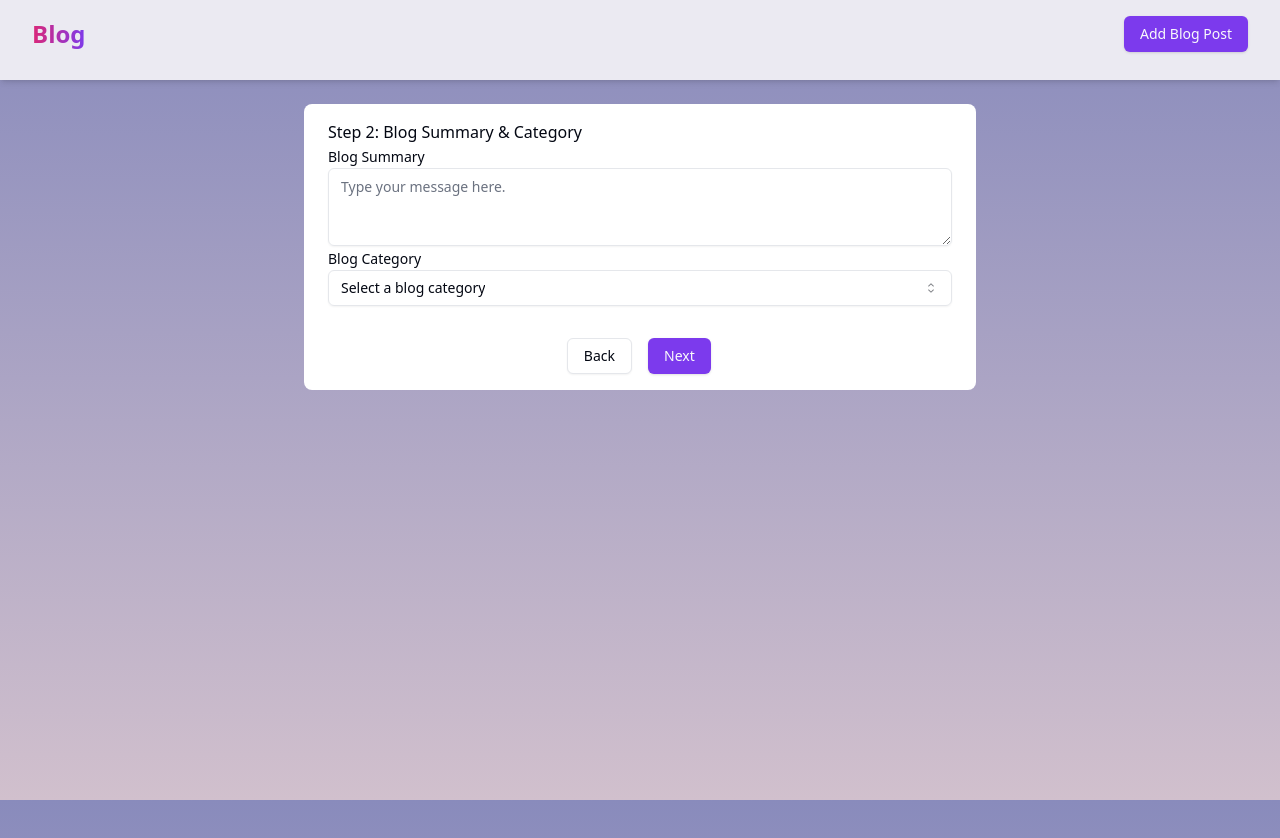
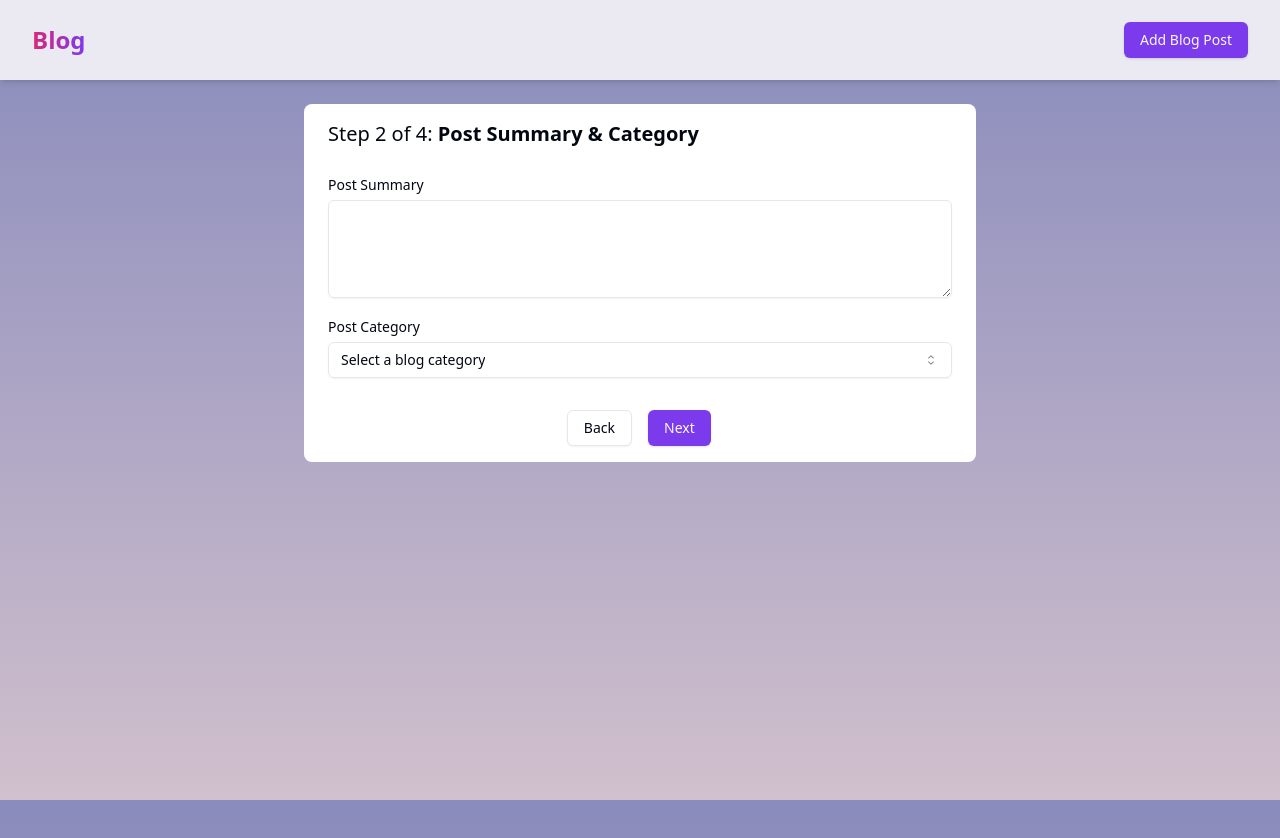
Before and after one commit to rey-h8/boost-blog-wizard, a Next.js app: page /blog/create-post in a window 1280 px wide. Both pictures are taken after a click on the button "Next". Shown: the top 838 px of the page. Built offline with nearby package versions, Linux system fonts and the light colour scheme.

Commit message:
stlye: update the stylings of the Wizard and form inputs

```diff
--- a/src/app/components/AppInput.tsx
+++ b/src/app/components/AppInput.tsx
@@ -11,7 +11,7 @@ type AppInputProps = {
 const AppInput = ({ label, field, type = 'text' }: AppInputProps) => {
   const { state, dispatch } = useBlog();
   return (
-    <>
+    <div className='space-y-1'>
       <Label htmlFor={field}>{label}</Label>
       <Input
         type={type}
@@ -27,7 +27,7 @@ const AppInput = ({ label, field, type = 'text' }: AppInputProps) => {
           })
         }
       />
-    </>
+    </div>
   );
 };
 
--- a/src/app/components/AppSelect.tsx
+++ b/src/app/components/AppSelect.tsx
@@ -18,14 +18,16 @@ type AppSelectProps = {
 const AppSelect = ({ label, field, data }: AppSelectProps) => {
   const { state, dispatch } = useBlog();
   return (
-    <>
+    <div className='space-y-1'>
       <Label>{label}</Label>
       <Select
-        defaultValue={state.currentPost[field as keyof NewBlogPost]}
+        defaultValue={sanitizeInput(
+          state.currentPost[field as keyof NewBlogPost] || ''
+        )}
         onValueChange={(e) =>
           dispatch({
             type: 'SET_CURRENT_POST',
-            payload: { category: e },
+            payload: { category: sanitizeInput(e) as keyof NewBlogPost },
           })
         }
       >
@@ -40,7 +42,7 @@ const AppSelect = ({ label, field, data }: AppSelectProps) => {
           ))}
         </SelectContent>
       </Select>
-    </>
+    </div>
   );
 };
 
--- a/src/app/components/AppTextArea.tsx
+++ b/src/app/components/AppTextArea.tsx
@@ -3,16 +3,23 @@ import { Textarea } from '@/components/ui/textarea';
 import { sanitizeInput } from '@/lib/utils';
 import { NewBlogPost, useBlog } from '../context/BlogContext';
 
-const AppTextArea = ({ label, field }: { label: string; field: string }) => {
+const AppTextArea = ({
+  label,
+  field,
+  rows = 4,
+}: {
+  label: string;
+  field: string;
+  rows?: number;
+}) => {
   const { state, dispatch } = useBlog();
 
   return (
-    <>
+    <div className='space-y-1'>
       <Label htmlFor={field}>{label}</Label>
       <Textarea
-        placeholder='Type your message here.'
         id={field}
-        rows={3}
+        rows={rows}
         required
         onChange={(e) =>
           dispatch({
@@ -24,7 +31,7 @@ const AppTextArea = ({ label, field }: { label: string; field: string }) => {
           state.currentPost[field as keyof NewBlogPost] || ''
         )}
       />
-    </>
+    </div>
   );
 };
 
--- a/src/app/components/Header.tsx
+++ b/src/app/components/Header.tsx
@@ -3,8 +3,8 @@ import Link from 'next/link';
 
 export const Header = () => {
   return (
-    <div className='fixed top-0 left-0 z-10 p-4 px-8 w-full h-20 bg-[#ebeaf2] shadow-md '>
-      <div className='flex flex-row justify-between items-center'>
+    <div className='fixed top-0 left-0 z-10 p-4 px-8 w-full h-20 bg-[#ebeaf2] shadow-md'>
+      <div className='flex flex-row justify-between items-center h-full'>
         <Link href={'/'}>
           <span className='bg-clip-text text-transparent bg-gradient-to-r from-pink-600 to-violet-600 text-2xl font-extrabold'>
             Blog
--- a/src/app/components/Step1.tsx
+++ b/src/app/components/Step1.tsx
@@ -4,16 +4,14 @@ import AppInput from './AppInput';
 
 const Step1 = () => {
   return (
-    <div className='container mx-auto p-4'>
-      <h2 className='mb-4'>
-        Step 1 of 4: <strong>Blog Metadata</strong>
+    <div className=''>
+      <h2 className='mb-6 text-xl'>
+        Step 1 of 4: <strong>Post Metadata</strong>
       </h2>
 
-      <div className='flex flex-col gap-1 mb-4'>
+      <div className='flex flex-col gap-4'>
         <AppInput label='Title' field='title' />
-      </div>
 
-      <div className='flex flex-col gap-1'>
         <AppInput label='Author Name' field='author' />
       </div>
     </div>
--- a/src/app/components/Step2.tsx
+++ b/src/app/components/Step2.tsx
@@ -3,33 +3,22 @@
 import { categories } from '@/app/utils/constants';
 import { useBlog } from '../context/BlogContext';
 import AppSelect from './AppSelect';
-import TextArea from './AppTextArea';
+import AppTextArea from './AppTextArea';
 
 const Step2 = () => {
   const { state, dispatch } = useBlog();
 
   return (
     <div>
-      <h2>Step 2: Blog Summary & Category</h2>
-      <TextArea label='Blog Summary' field='summary' />
+      <h2 className='mb-6 text-xl'>
+        Step 2 of 4: <strong>Post Summary & Category</strong>
+      </h2>
 
-      <AppSelect label='Blog Category' field='category' data={categories} />
+      <div className='space-y-4'>
+        <AppTextArea label='Post Summary' field='summary' />
 
-      {/* <select
-        name='category'
-        required
-        className='rounded-lg'
-
-      >
-        <option key='select' value=''>
-          -- Select category --
-        </option>
-        {categories.map((cat) => (
-          <option key={cat} value={cat}>
-            {cat}
-          </option>
-        ))}
-      </select> */}
+        <AppSelect label='Post Category' field='category' data={categories} />
+      </div>
     </div>
   );
 };
--- a/src/app/components/Step3.tsx
+++ b/src/app/components/Step3.tsx
@@ -1,24 +1,17 @@
 'use client';
 
 import { useBlog } from '../context/BlogContext';
+import AppTextArea from './AppTextArea';
 
 const Step3 = () => {
   const { state, dispatch } = useBlog();
   return (
     <div>
-      <h2>Step 3: Blog Content</h2>
-      <textarea
-        name='content'
-        placeholder='Blog Content'
-        required
-        onChange={(e) =>
-          dispatch({
-            type: 'SET_CURRENT_POST',
-            payload: { content: e.target.value },
-          })
-        }
-        value={state.currentPost.content}
-      />
+      <h2 className='mb-6 text-xl'>
+        Step 3 of 4: <strong>Post Content</strong>
+      </h2>
+
+      <AppTextArea rows={10} label='Post Content' field='content' />
     </div>
   );
 };
--- a/src/app/components/Step4.tsx
+++ b/src/app/components/Step4.tsx
@@ -32,18 +32,22 @@ const Step4 = () => {
     html?: boolean;
   }) => {
     return (
-      <div>
+      <div className='space-y-1'>
         <p className={clsx(['font-bold', titleClassName])}>{label}</p>
         {html ? (
+          <div className='min-h-10 rounded-md border border-border border-gray-300 p-2'>
             <p
               dangerouslySetInnerHTML={{
                 __html: state.currentPost[field as keyof BlogPost] || '',
               }}
             />
+          </div>
         ) : (
+          <div className='min-h-10 rounded-md border border-border border-gray-300 p-2'>
             <p className={clsx(['whitespace-pre-line', contentClassName])}>
               {state.currentPost[field as keyof BlogPost]}
             </p>
+          </div>
         )}
         {errors[field as keyof BlogPostError] && (
           <small className={clsx(['text-red-700', errorClassName])}>
@@ -56,7 +60,9 @@ const Step4 = () => {
 
   return (
     <div>
-      <h2 className='font-bold text-xl'>Review Your Blog Post</h2>
+      <h2 className='mb-6 text-xl'>
+        Step 4 of 4: <strong>Review Your Blog Post</strong>
+      </h2>
 
       <div className='space-y-4'>
         <ReviewItem label='Title' field='title' />
```
Lines whose indentation alone changed are shown as unchanged.
